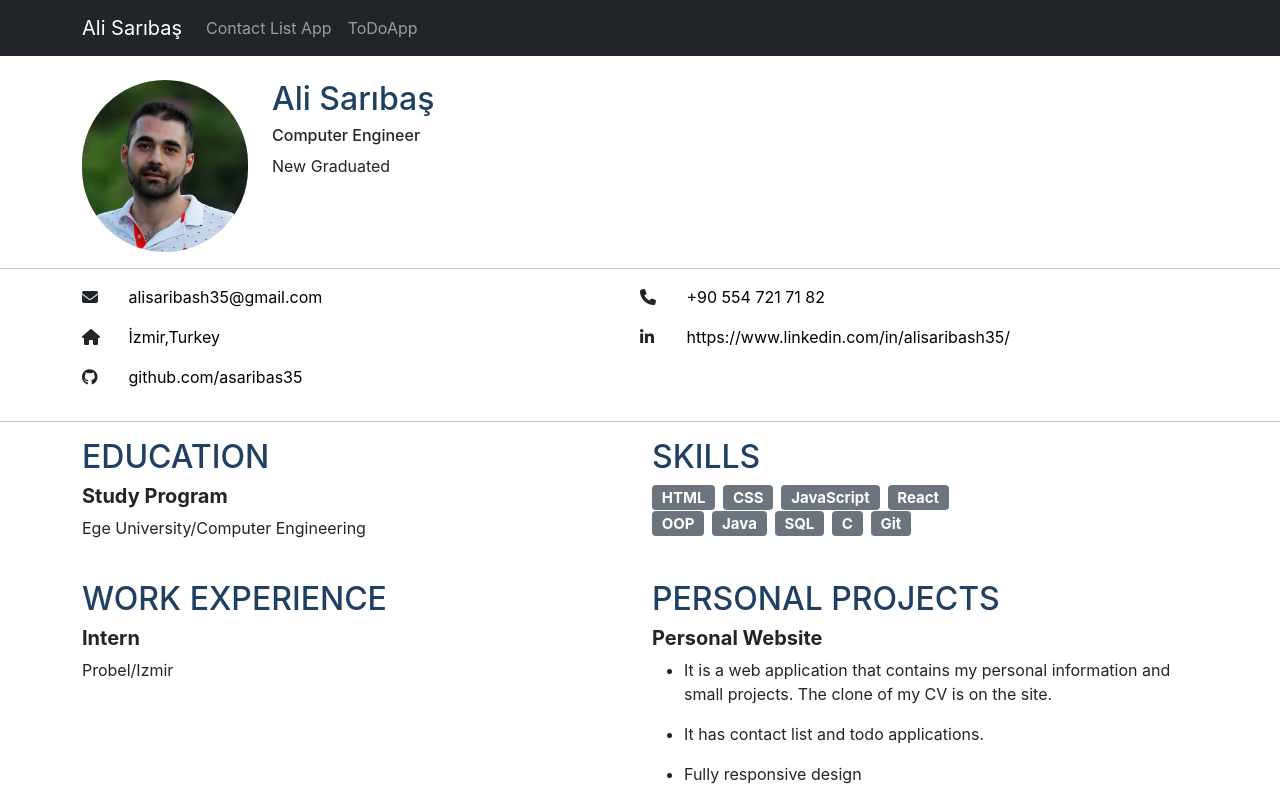
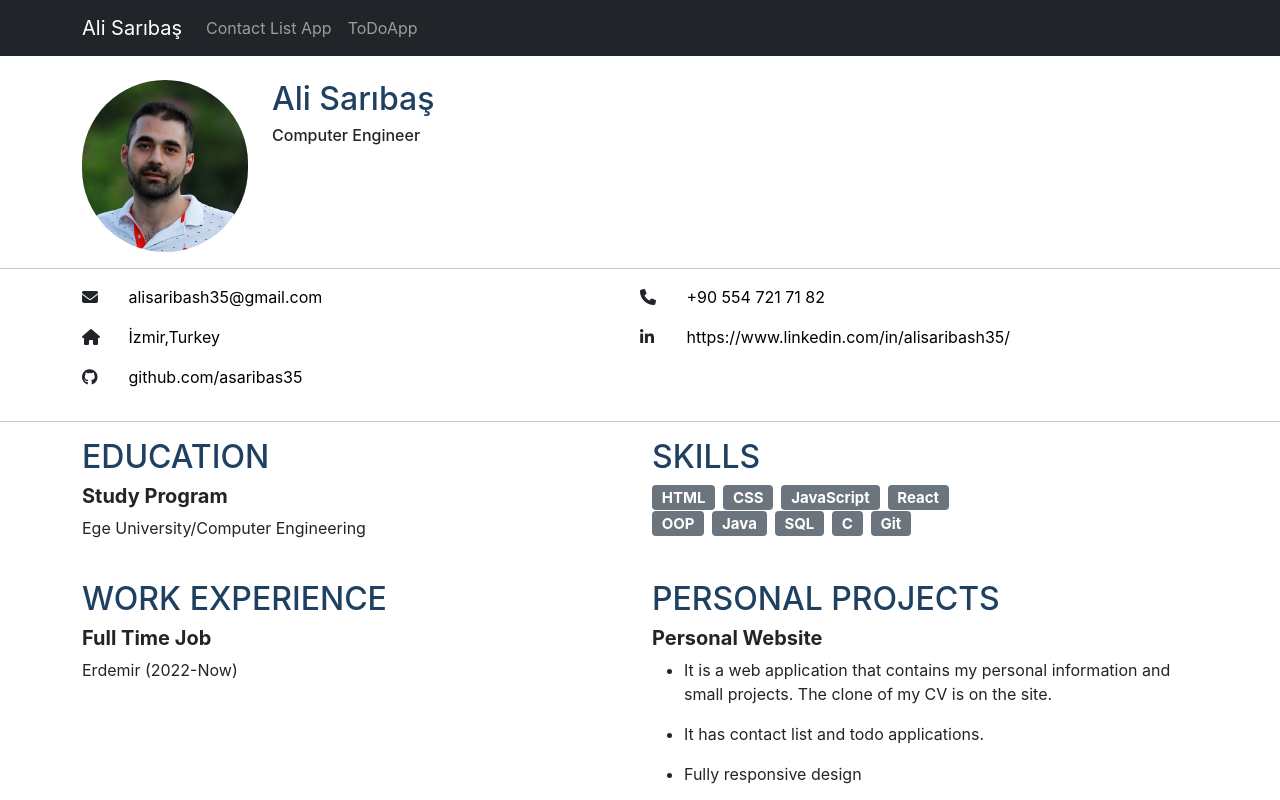
Before and after one commit to asaribas35/Contact-List-with-reactJS, a React (Create React App) app: page / in a window 1280 px wide. Shown: the top 800 px of the page. Built offline with nearby package versions, Linux system fonts and the light colour scheme.

Commit message:
change work

```diff
--- a/src/cvhome.js
+++ b/src/cvhome.js
@@ -17,7 +17,7 @@ function cvhome() {
           <div className='col-4'>
             <div className='row'><h2>Ali Sarıbaş</h2> </div>
             <div className='row'><h6>Computer Engineer</h6> </div>
-            <div className='row'><p>New Graduated</p> </div>
+
           </div>
         </div>
       </div>
@@ -46,8 +46,9 @@ function cvhome() {
         <div className='row mt-4'>
         <div className='col-12 col-sm-6'>
             <h2>WORK EXPERIENCE</h2>
-            <h5>Intern</h5>
-            <p>Probel/Izmir</p>
+
+            <h5>Full Time Job</h5>
+            <p>Erdemir   (2022-Now) </p>
           </div>
           <div className='col-12 col-sm-6'>
             <Cvprojects />
```
